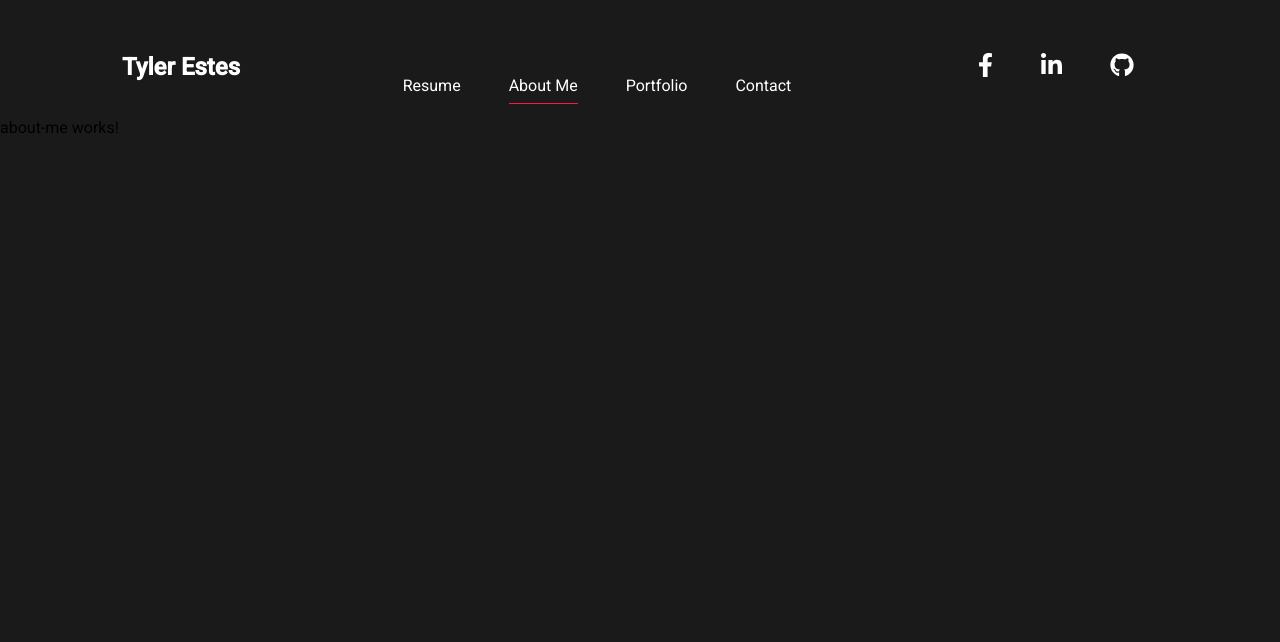
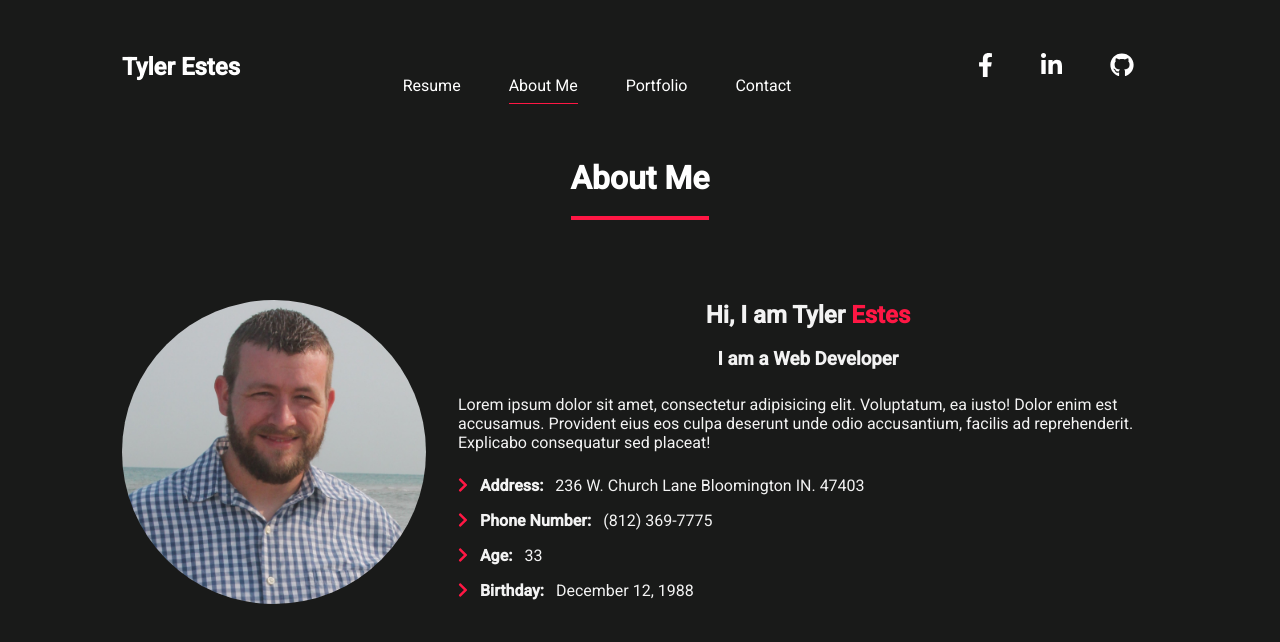
Before and after one commit to tlechess/personal-portfolio-frontend-public, an Angular app: page /about in a window 1280 px wide. Shown: the top 642 px of the page. Built offline with nearby package versions, Linux system fonts and the light colour scheme.

Commit message:
added the about page

```diff
--- a/src/app/components/about-me/about-me.component.css
+++ b/src/app/components/about-me/about-me.component.css
@@ -0,0 +1,33 @@
+#about-img img {
+  height: 19rem;
+  width: 19rem;
+  border-radius: 50%;
+}
+
+#about-flex-container {
+  margin-top: 5rem;
+}
+
+#about-content {
+  padding-left: 2rem;
+}
+
+#about-content h2,
+#about-content h3,
+#about-content p {
+  padding-bottom: 1rem;
+}
+
+#about-list li {
+  padding-bottom: 1rem;
+}
+
+#about-list li span {
+  font-weight: bold;
+  padding-right: 0.5rem;
+}
+
+#about-list li fa-icon {
+  color: var(--primary-color);
+  padding-right: 0.5rem;
+}
--- a/src/app/components/about-me/about-me.component.html
+++ b/src/app/components/about-me/about-me.component.html
@@ -1 +1,47 @@
-<p>about-me works!</p>
+<div class="tx-center">
+    <h1 class="text-light page-heading">About Me</h1>
+
+    <div class="container">
+        <div id="about-flex-container" class="fx-row fx-sb-row">
+            <div id="about-img">
+                <img src="../../../assets/img/Face.JPG" alt="phote bad">
+            </div>
+            <div id="about-content" class="fx-col tx-light">
+                <h2>Hi, I am Tyler <span class="text-primary">Estes</span></h2>
+                <h3>I am a Web Developer</h3>
+                <p class="tx-left">Lorem ipsum dolor sit amet, consectetur adipisicing elit. Voluptatum, ea iusto! Dolor
+                    enim est
+                    accusamus.
+                    Provident eius eos culpa deserunt unde odio accusantium, facilis ad reprehenderit. Explicabo
+                    consequatur
+                    sed placeat!</p>
+                <div id="about-list" class="tx-left">
+                    <ul>
+                        <li>
+                            <fa-icon class="chevron-primary" [icon]="faChevronRight"></fa-icon><span> Address:</span>
+                            236 W. Church Lane
+                            Bloomington
+                            IN.
+                            47403
+                        </li>
+                        <li>
+                            <fa-icon class="chevron-primary" [icon]="faChevronRight"></fa-icon><span> Phone
+                                Number:</span> (812) 369-7775
+                        </li>
+                        <li>
+                            <fa-icon class="chevron-primary" [icon]="faChevronRight"></fa-icon><span> Age:</span> 33
+                        </li>
+                        <li>
+                            <fa-icon class="chevron-primary" [icon]="faChevronRight"></fa-icon><span> Birthday:</span>
+                            December 12, 1988
+                        </li>
+                    </ul>
+                </div>
+            </div>
+
+        </div>
+
+
+
+    </div>
+</div>
--- a/src/app/components/about-me/about-me.component.ts
+++ b/src/app/components/about-me/about-me.component.ts
@@ -1,4 +1,5 @@
 import { Component, OnInit } from '@angular/core';
+import { faChevronRight } from '@fortawesome/free-solid-svg-icons';
 
 @Component({
   selector: 'app-about-me',
@@ -7,6 +8,7 @@ import { Component, OnInit } from '@angular/core';
 })
 export class AboutMeComponent implements OnInit {
 
+  faChevronRight = faChevronRight
   constructor() { }
 
   ngOnInit(): void {
--- a/src/css/font.css
+++ b/src/css/font.css
@@ -21,6 +21,10 @@
   text-align: center;
 }
 
+.tx-left {
+  text-align: left;
+}
+
 .chevron-primary fa-icon {
   color: var(--primary-color);
 }
@@ -30,7 +34,8 @@
 }
 
 .page-heading {
-  display: inline;
+  display: inline-block;
   padding-bottom: 1rem;
   border-bottom: 0.3rem solid var(--primary-color);
+  margin-top: 3rem;
 }
```
Also changed, not shown: src/assets/img/Face.JPG (added).
